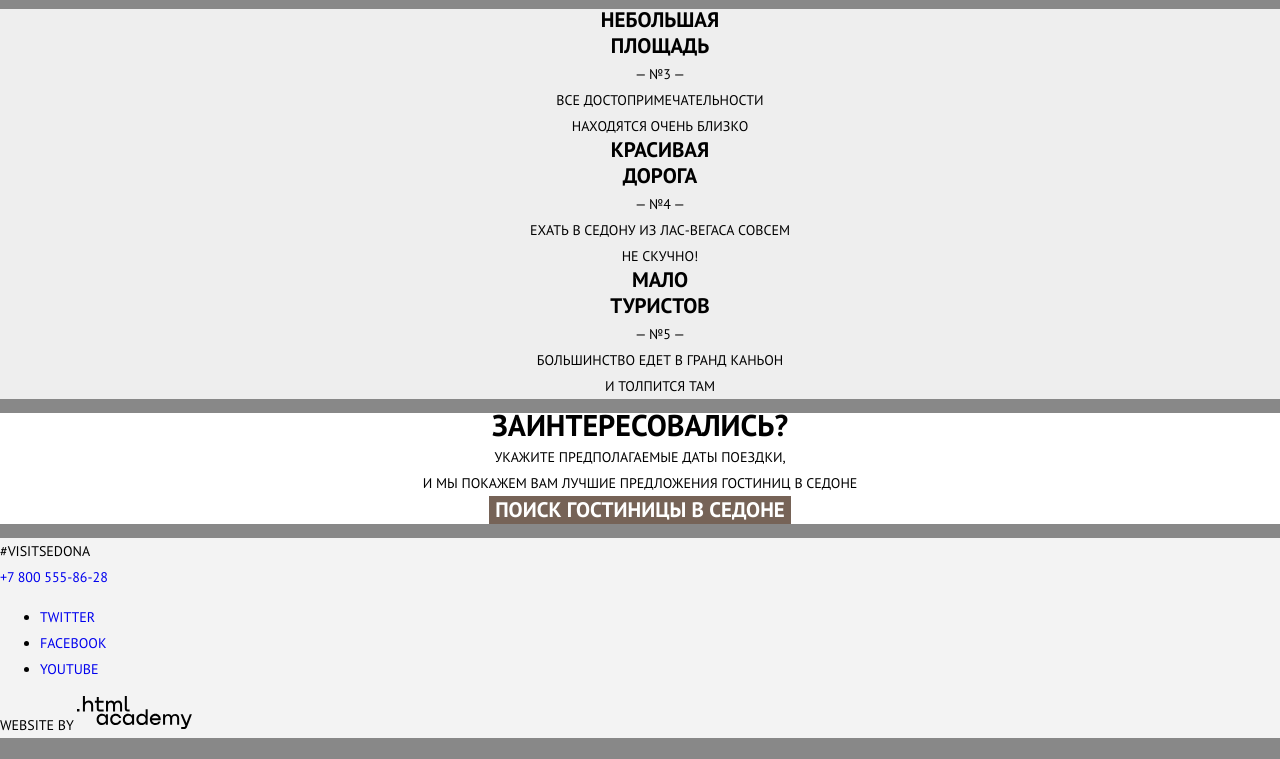
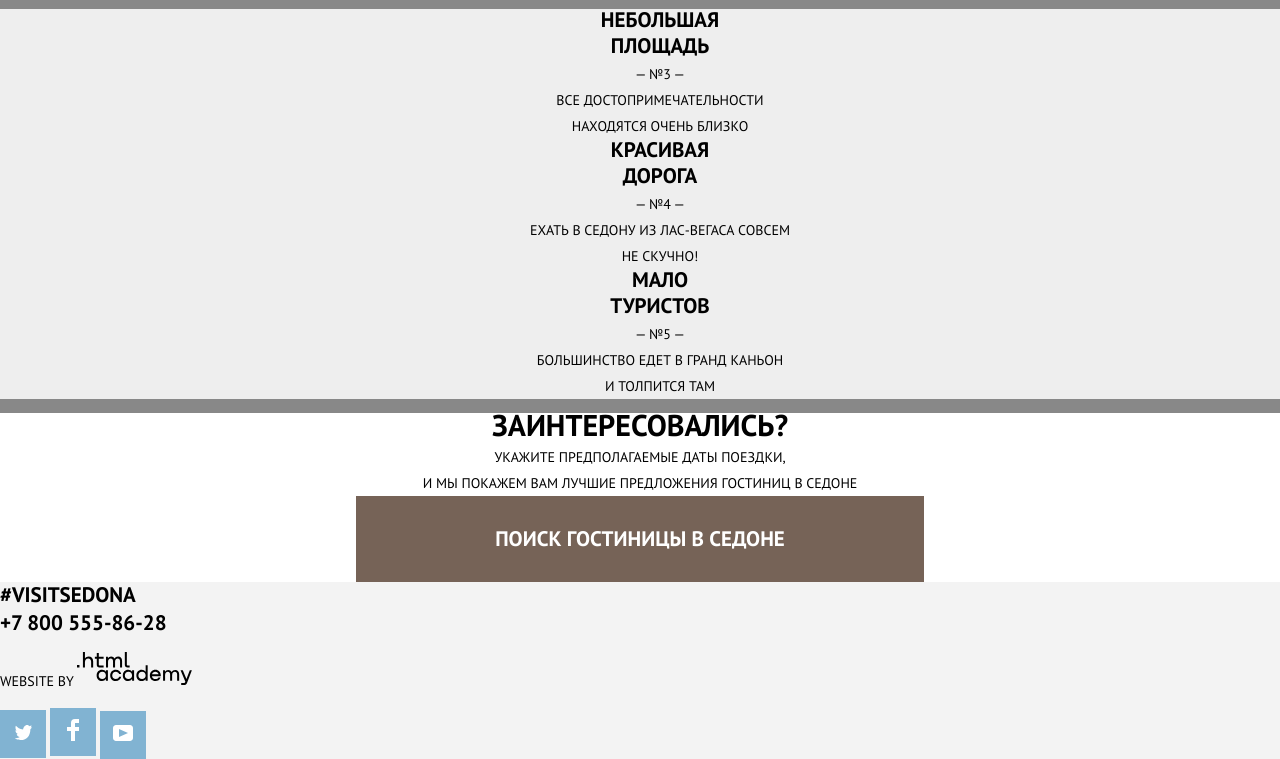
Before and after one commit to Ilmiron/1790833-sedona-31, a plain HTML site: page index.html in a window 1280 px wide. Shown: the part 1919-2678 px from the top of the page. Drawn offline with Linux system fonts and the light colour scheme.

Commit message:
стилизация

```diff
--- a/index.html
+++ b/index.html
@@ -90,117 +90,37 @@
       <div class="box-button">
         <b>заинтересовались?</b><br>
         <span>Укажите предполагаемые даты поездки,<br>и мы покажем вам лучшие предложения гостиниц в седоне</span>
-        <br><button class="button" type="button">ПОИСК ГОСТИНИЦЫ В седоне</button>
+        <br><button style="width: 568px; height: 86px;" class="button" type="button">ПОИСК ГОСТИНИЦЫ В седоне</button>
       </div>
          <!--<img src="img/map.jpg" width="1199" height="594" alt="карта штата"> Карта-->
      </main>
-
-
-
-
-
-<!--делим на блоки
-делаем дивами
-внутри дивов ul li
-пишем классы
-без нумерованных списков
-div
-b
-span
-синий прямоугольникstyle="width:400px; height:256px; margin:left; background:#81B3D2;"
-          -->
-<!--<img  src="img/img1.jpg" width="800" height="256" alt="уютные дома">
-
-
-        <section class="advantages">
-
-         <ul class="list-advantages">-->
-           <!--Вопросы Анатолию!
-             1.как именовать классы максимально логично и удобно? например ниже картинка справа блок слева,
-            а далее блок справа картинка слева.
-             2. заголовки для поиска которые будут скрыты, как их скрывать?
-             можно ли этим тегом писать заголовки которые не будут скрыты?
-             3. как работаю кнопки плохо понимаю.
-              -->
-           <!--<li class="advatages-image-item"><h2>НАСТОЯЩИЙ ГОРОДОК</h2> <img src="img/img1.jpg" width="800" height="256" alt="уютные дома">
-            <p>Седона — не аттракцион для туристов, тамтечёт своя жизнь</p></li>
-
-           <li class="advatages-image-item"><h2>ТАМ ЕСТЬ МОСТ ДЬЯВОЛА</h2><img src="img/img2.jpg" width="800" height="256" alt="естесвенный каменый мост на фоне бескрайних просторов">
-             <p>Да, по нему можно пройти! Если конечно вы осмелитесь</p>
-           </li>
-           <li class="box-image-item"><h2>НЕБОЛЬШАЯ ПЛОЩАДЬ</h2> <p>все достопримечательности находятся очень близко</p></li>
-           <li class="box-image-item"><h2>КРАСИВАЯ ДОРОГА</h2><p>ехать в седону из лас-вегаса совсем не скучно!</p></li>
-           <li class="box-image-item"><h2>МАЛО ТУРИСТОВ</h2><p>большинство едет в гранд каньон и толпится там</p></li>
-
-          </ul>
-         </section>
-         <section class="thumb">
-         <ul class="thumb-list">
-           <li class="thumb-item"><h2>ЖИЛЬЁ</h2> <img src="img/icon1" width="75" height="72" alt="домик">
-            <p>Рекомендуем пожить в настоящем мотеле, всё как в кино!</p></li>
-           <li class="thumb-item"><h2>ЕДА</h2> <img src="img/icon3" width="75" height="70" alt="сочный бургер">
-            <p>Всегда заказывайте фирменный бургер, вы не разочаруетесь!</p></li>
-           <li class="thumb-item"><h2>СУВЕНИРЫ</h2> <img src="img/icon2" width="64" height="77" alt="подарочек">
-            <p>Не только китайского, но и местного производства!</p></li>
-         </ul>
-        </section>
-        <section class="site-search">
-          <h3>ЗАИНТЕРЕСОВАЛИСЬ?</h3>
-          <p>Укажите предполагаемые даты поездки, и мы покажем вам лучшие предложения гостиниц в седоне</p>
-          <button type="button" class="button-search">ПОИСК ГОСТИНИЦЫ В седоне</button>
-        </section>-->
-
-
-        <!--карта штата выше-->
-
-
-
-
-
-
-      <!--<article>
-
-      </article>
-      <aside>
-
-      </aside>-->
-
-
-
-    <footer class="main-footer">
+  <footer class="main-footer">
       <div class="foother-contact">
         <h1 class="visually-hidden">контакты</h1>
         <!--скрываемый заголовок для поисковых систем-->
-        <p>
+        <span class="contacts-phone">
           #visitSEDONA
           <br><a class="contacts-phone" href="tel:+7800555-86-28">+7 800 555-86-28</a>
-        </p>
-        <ul class="contacts-social">
-          <li> <a href="#">twitter</a>
-          <li> <a href="#">facebook</a>
-          <li> <a href="#">youtube</a>
-
-        </ul>
+        </span>
         <p>
           Website by
           <a class="foother-logo" href="https://htmlacademy.ru/"><img src="img/logohtmlacademy.svg" width="115" height="33" alt="логотип htmlAcademy"></a>
         </p>
 
       </div>
+      <div class="social-button">
+        <button style="width: 46px; height: 48px;" class="twitter" type="button">
+          <svg width="17" height="17" fill="none" xmlns="http://www.w3.org/2000/svg"><path d="M10.95 1.144c1.685-.496 2.984.27 3.577 1.18.673-.232 1.331-.482 2.011-.709a2.345 2.345 0 01-.857 1.768c.685.17 1.304-.49 1.304-.49-.169 1-1.006 1.787-1.563 2.023-.231 6.75-3.175 11.217-10.077 11.082h-.446c-.41 0-4.164-.46-4.898-1.887 2.271.196 3.893-.422 4.693-1.177-.96-.3-2.679-.477-2.979-2.95.349.106.564.228 1.19.12C1.705 9.246.374 8.53.448 6.33c.285.328 1.067.536 1.34.472-.703-.24-1.97-3.36-.894-4.952 1.818 1.854 3.735 3.606 7.152 3.773.208-2.293 1.137-3.83 2.904-4.479z" fill="#fff"/></svg>
+        </button>
+        <button style="width: 46px; height: 48px;" class="facebook" type="button">
+          <svg width="12" height="22" fill="none" xmlns="http://www.w3.org/2000/svg"><path d="M12 4V0H8a4 4 0 00-4 4v4H0v4h4v10h4V12h4V8H8V4h4z" fill="#fff"/></svg>
+        </button>
+        <button style="width: 46px; height: 48px;" class="youtube" type="button">
+          <svg width="20" height="16" fill="none" xmlns="http://www.w3.org/2000/svg"><path fill-rule="evenodd" clip-rule="evenodd" d="M3 0h14c1.65 0 3 1.35 3 3v10c0 1.65-1.35 3-3 3H3c-1.65 0-3-1.35-3-3V3c0-1.65 1.35-3 3-3zm3.027 4.002v7.996L15.014 8 6.027 4.002z" fill="#fff"/></svg>
+        </button>
+      </div>
 
     </footer>
 
   </body>
 </html>
-<!--<!DOCTYPE html>
-<html lang="ru">
-  <head>
-    <meta charset="utf-8">
-    <title>HTML Academy: Седона</title>
-  </head>
-  <body>
-
-    <p>Репозиторий создан для обучения на профессиональном онлайн‑курсе «<a href="https://htmlacademy.ru/intensive/htmlcss">HTML и CSS. Профессиональная вёрстка сайтов</a>».</p>
-
-  </body>
-</html>-->
--- a/style.css
+++ b/style.css
@@ -3,8 +3,13 @@
   --basic-black: #000000;
   --basic-blue: #81B3D2;
   --basic-gray: #EEEEEE;
-  --special: #766357;
   --basic-dark: #888888;
+  --button: #766357;
+  --button-hover: #604E43;
+  --button-active: #503E33;
+  --social-button-hover: #669EC0;
+  --social-button-active: #5496BD;
+
   --foother-color: rgba(255, 255, 255, 0.9);
 }
 .page-body {
@@ -157,16 +162,72 @@ img {
   color: var(--basic-white);
   vertical-align: middle;
   text-transform: uppercase;
-  background-color: var(--special);
+  background-color: var(--button);
   border: none;
 }
+.button:hover
+{
+background-color: var(--button-hover);
+}
+.button:active
+{
+  background-color: var(--button-active);
+  color: rgba(255, 255, 255, 0.3);
+}
+
+
 /*футер*/
 
 .main-footer {
   background-color: var(--foother-color);
-  background-image: url("img/pattern-dark.jpg");
-  background-position: 0 0;
-  background-repeat: repeat;
+}
+
+.contacts-phone
+{
+  text-decoration: none;
+  color: var(--basic-black);
+  font-size: 21px;
+  line-height: 26px;
+  font-weight:700;
+  text-align: center;
+}
+.twitter, .facebook, .youtube
+{
+  background-color: var(--basic-blue);
+  border: none;
+}
+.twitter:hover
+{
+background-color: var(--social-button-hover);
+}
+.twitter:active
+{
+  background-color: var(--social-button-active);
+}
+.facebook:hover
+{
+background-color: var(--social-button-hover);
+}
+.facebook:active
+{
+  background-color: var(--social-button-active)
+}
+.youtube:hover
+{
+background-color: var(--social-button-hover);
+}
+.youtube:active
+{
+  background-color: var(--social-button-active);
+}
+/*логотип в футере*/
+.foother-logo:hover
+{
+ background-color: var(--basic-blue)
+}
+.foother-logo:active
+{
+  background-color: var(--social-button-active) ;
 }
 
 
```
